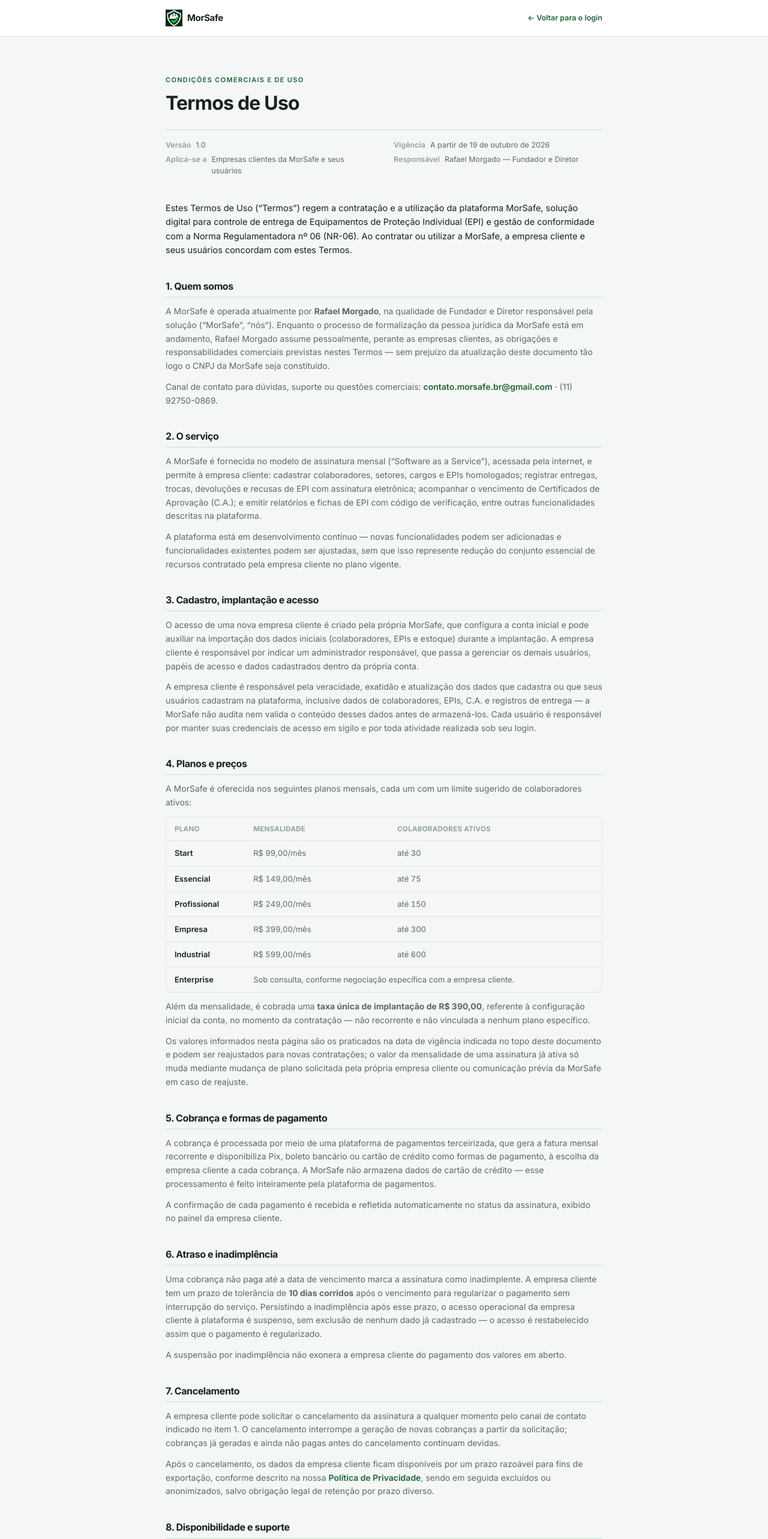
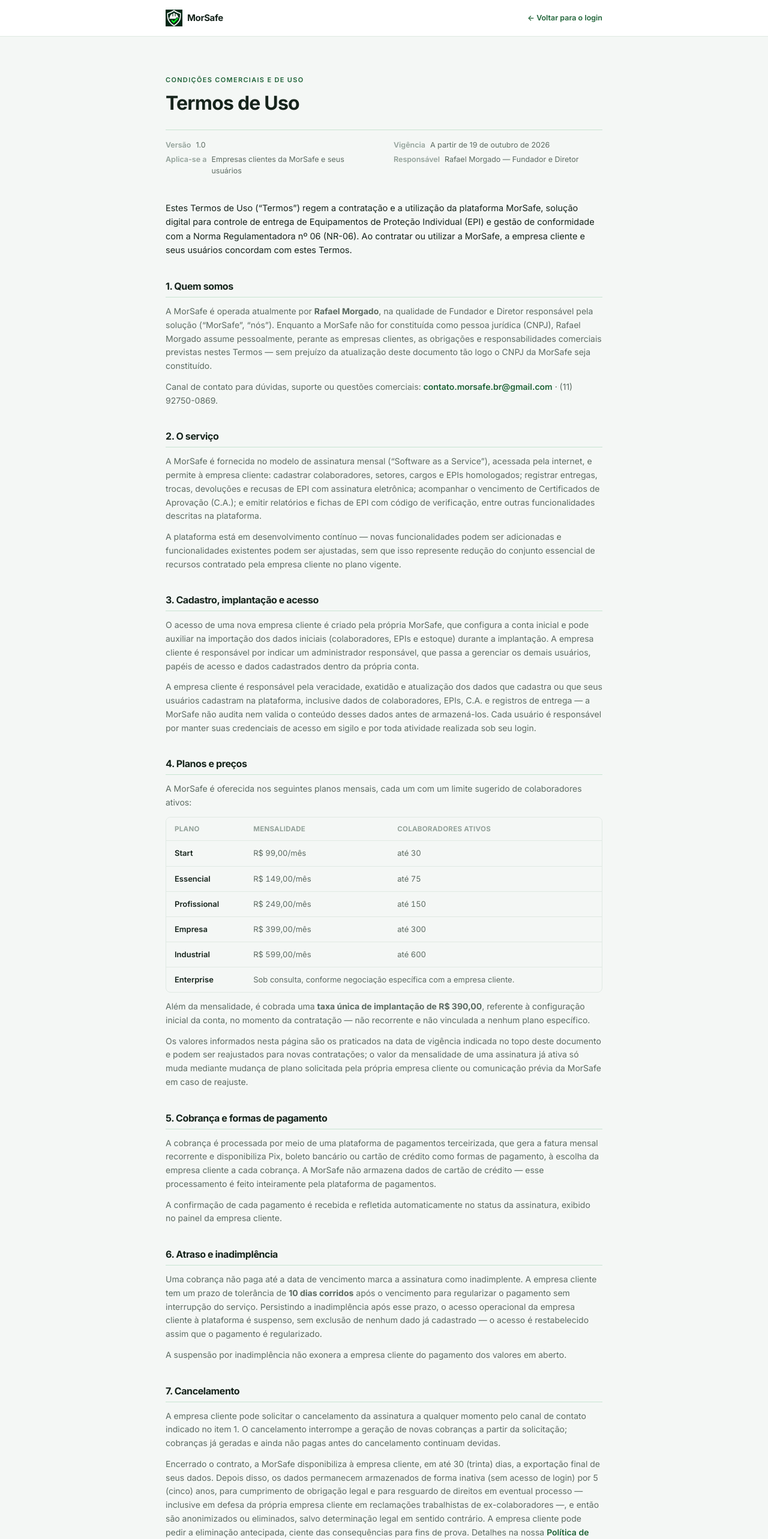
Before and after one commit to rflmorgado/Morsafe, a Next.js app: page /termos-de-uso in a window 1280 px wide. Shown: the top 2566 px of the page at 60% size. Built offline with nearby package versions, Linux system fonts and the light colour scheme.

Commit message:
Revise terms of use for clarity and compliance
Updated legal text regarding MorSafe's responsibilities and data retention policy.

```diff
--- a/src/app/termos-de-uso/page.tsx
+++ b/src/app/termos-de-uso/page.tsx
@@ -51,9 +51,9 @@ export default function TermosDeUsoPage() {
         <p>
           A MorSafe é operada atualmente por <strong>Rafael Morgado</strong>,
           na qualidade de Fundador e Diretor responsável pela solução
-          (&ldquo;MorSafe&rdquo;, &ldquo;nós&rdquo;). Enquanto o processo de
-          formalização da pessoa jurídica da MorSafe está em andamento,
-          Rafael Morgado assume pessoalmente, perante as empresas clientes,
+          (&ldquo;MorSafe&rdquo;, &ldquo;nós&rdquo;). Enquanto a MorSafe não for
+          constituída como pessoa jurídica (CNPJ), Rafael Morgado assume
+          pessoalmente, perante as empresas clientes,
           as obrigações e responsabilidades comerciais previstas nestes
           Termos — sem prejuízo da atualização deste documento tão logo o
           CNPJ da MorSafe seja constituído.
@@ -212,17 +212,23 @@ export default function TermosDeUsoPage() {
           cancelamento continuam devidas.
         </p>
         <p>
-          Após o cancelamento, os dados da empresa cliente ficam disponíveis
-          por um prazo razoável para fins de exportação, conforme descrito
-          na nossa{" "}
+          Encerrado o contrato, a MorSafe disponibiliza à empresa cliente,
+          em até 30 (trinta) dias, a exportação final de seus dados. Depois
+          disso, os dados permanecem armazenados de forma inativa (sem
+          acesso de login) por 5 (cinco) anos, para cumprimento de
+          obrigação legal e para resguardo de direitos em eventual processo
+          — inclusive em defesa da própria empresa cliente em reclamações
+          trabalhistas de ex-colaboradores —, e então são anonimizados ou
+          eliminados, salvo determinação legal em sentido contrário. A
+          empresa cliente pode pedir a eliminação antecipada, ciente das
+          consequências para fins de prova. Detalhes na nossa{" "}
           <a
             href="/politica-de-privacidade"
             className="font-semibold text-brand-700 hover:underline"
           >
             Política de Privacidade
           </a>
-          , sendo em seguida excluídos ou anonimizados, salvo obrigação
-          legal de retenção por prazo diverso.
+          .
         </p>
       </LegalSection>
 
```
